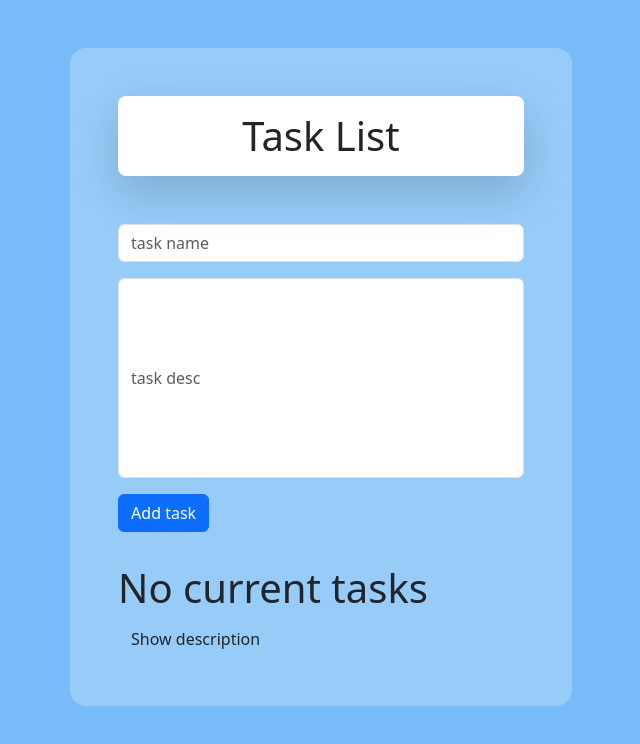
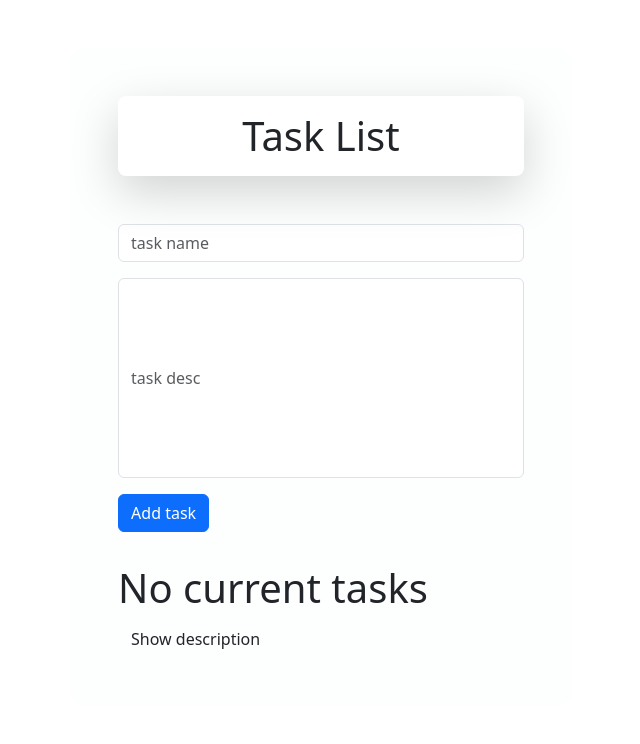
Before and after one commit to Elanngo-Madheswaran/todo_list-angular, an Angular app in the folder todo_app/: page / in a window 1280 px wide. Shown: the top 744 px of the page, without its empty margins (367-1007 px from the left). Built offline with nearby package versions, Linux system fonts and the light colour scheme.

Commit message:
style rework

```diff
--- a/todo_app/src/styles.css
+++ b/todo_app/src/styles.css
@@ -1,5 +1,4 @@
 /* You can add global styles to this file, and also import other style files */
 #all_box{
-    background-color: rgb(119, 188, 248);
     background-size: cover;
 }
```
